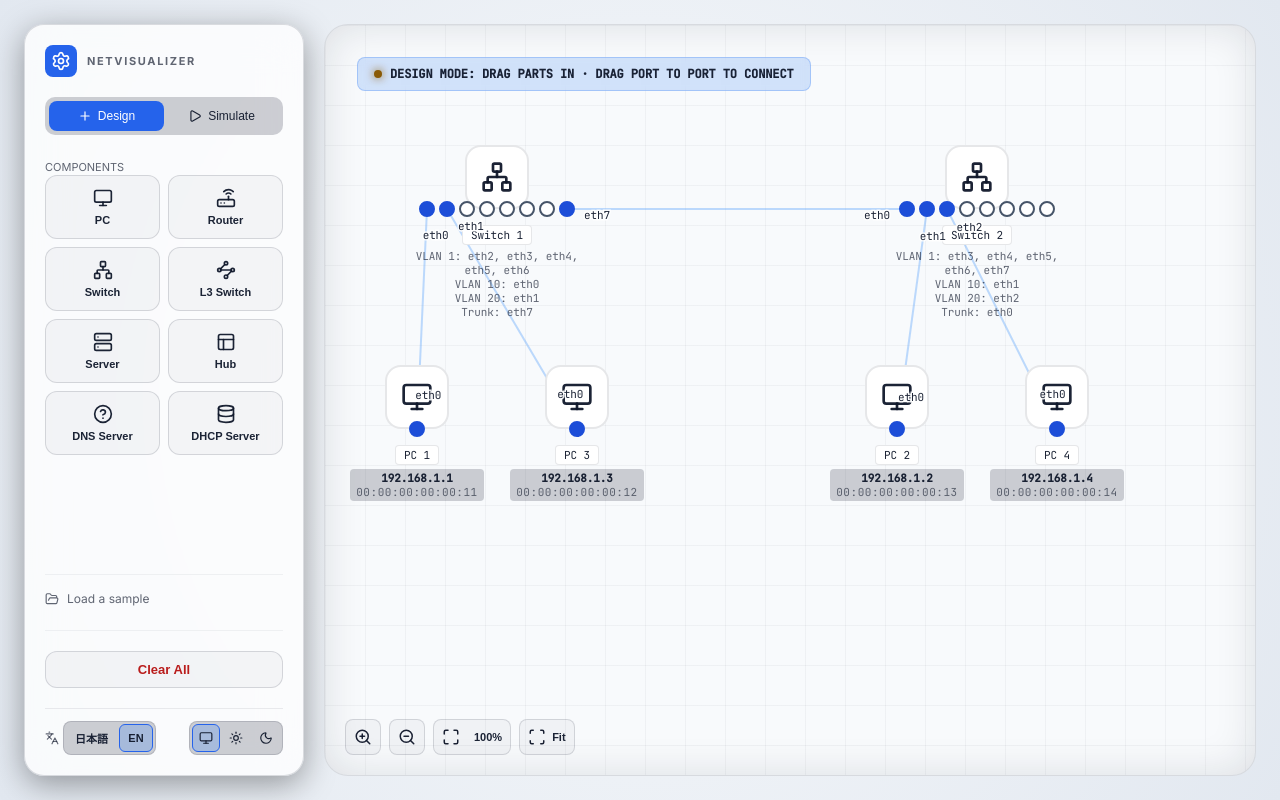
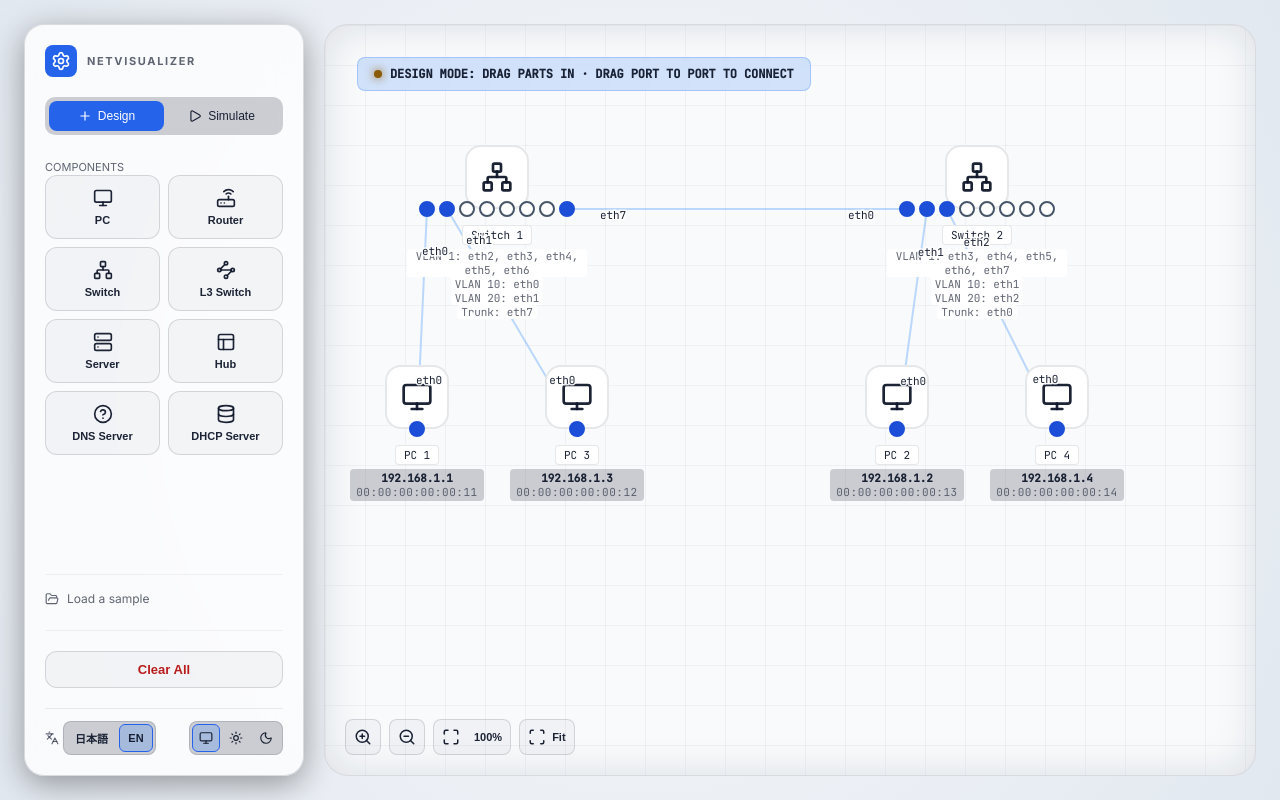
Before and after one commit to Mono-Gen/NetVisualizer, a React (Vite) app: page / in a window 1280 px wide. Both pictures are taken after a click on the button "8. VLANs and a Trunk". Built offline with nearby package versions, Linux system fonts and the light colour scheme.

Commit message:
fix: keep cable port names clear of the device label on long cables, give VLAN/SVI badges a background, spread out sample 9

```diff
--- a/src/components/canvas/LinkRenderer.tsx
+++ b/src/components/canvas/LinkRenderer.tsx
@@ -63,6 +63,9 @@ export const LinkRenderer: React.FC<LinkRendererProps> = ({
  * 文字は背景色の縁取り(ハロー)を付け、線やノードの上でも読めるようにする。
  */
 const LABEL_DISTANCE = 30;
+/** 十分に長いケーブルでは、ポート名を少し遠くへ置く(下辺に並ぶ機器名ラベルと重ならないように)。短いケーブルでは、両端の文字が重なるので近いまま */
+const LABEL_DISTANCE_LONG = 46;
+const LONG_LINK = 150;
 
 export const LinkPortLabels: React.FC<{ link: NetLink; nodes: NetNode[] }> = ({ link, nodes }) => {
   const fromNode = nodes.find((n) => n.id === link.from);
@@ -77,11 +80,12 @@ export const LinkPortLabels: React.FC<{ link: NetLink; nodes: NetNode[] }> = ({
   const dist = Math.hypot(dx, dy) || 1;
   // 線に沿って相手側へ寄せ、さらに線に直交する方向へずらして、線そのものと文字が重ならないようにする
   const nx = -dy / dist, ny = dx / dist;
-  const at = (p: { x: number; y: number }, sign: number) => ({
-    x: p.x + sign * (dx / dist) * LABEL_DISTANCE + nx * 10,
-    y: p.y + sign * (dy / dist) * LABEL_DISTANCE + ny * 10
+  const distance = dist >= LONG_LINK ? LABEL_DISTANCE_LONG : LABEL_DISTANCE;
+  const at = (p: { x: number; y: number }, sign: number, d: number) => ({
+    x: p.x + sign * (dx / dist) * d + nx * 10,
+    y: p.y + sign * (dy / dist) * d + ny * 10
   });
-  const a = at(p1, 1), b = at(p2, -1);
+  const a = at(p1, 1, distance), b = at(p2, -1, distance);
   const style: React.CSSProperties = {
     fill: 'var(--text-main)', stroke: 'rgba(var(--panel-rgb), 0.9)', strokeWidth: 3, paintOrder: 'stroke',
     pointerEvents: 'none', userSelect: 'none'
--- a/src/components/canvas/NodeRenderer.tsx
+++ b/src/components/canvas/NodeRenderer.tsx
@@ -115,18 +115,18 @@ export const NodeRenderer: React.FC<NodeRendererProps> = ({
       {isVlanSwitch(node) && (vlanSummary(node).length > 1 || trunkPortNames(node).length > 0) && (
         <div style={{ display: 'flex', flexDirection: 'column', alignItems: 'center', marginTop: '4px', width: 'max-content', maxWidth: '180px' }}>
           {vlanSummary(node).map(s => (
-            <span key={s.vlan} className="label-mono" style={{ fontSize: '11px', color: 'var(--text-dim)', textAlign: 'center', overflowWrap: 'anywhere' }}
+            <span key={s.vlan} className="label-mono" style={{ fontSize: '11px', color: 'var(--text-dim)', textAlign: 'center', overflowWrap: 'anywhere', background: 'var(--node-bg)', padding: '0 4px', borderRadius: '3px' }}
               title={`VLAN ${s.vlan}: ${s.ports.join(', ')}`}>VLAN {s.vlan}: {s.ports.join(', ')}</span>
           ))}
           {trunkPortNames(node).length > 0 && (
-            <span className="label-mono" style={{ fontSize: '11px', color: 'var(--text-dim)', textAlign: 'center', overflowWrap: 'anywhere' }}
+            <span className="label-mono" style={{ fontSize: '11px', color: 'var(--text-dim)', textAlign: 'center', overflowWrap: 'anywhere', background: 'var(--node-bg)', padding: '0 4px', borderRadius: '3px' }}
               title={`Trunk: ${trunkPortNames(node).join(', ')}`}>Trunk: {trunkPortNames(node).join(', ')}</span>
           )}
         </div>
       )}
       <div style={{ display: 'flex', flexDirection: 'column', alignItems: 'center', marginTop: '4px', gap: '2px' }}>
         {isSviMode(node) && (node.svis || []).filter(s => s.ip).map(s => (
-          <div key={s.id} title={`${sviName(s)} ${s.ip}`} style={{ display: 'flex', alignItems: 'center', gap: '6px', background: 'rgba(var(--shade), 0.2)', padding: '2px 6px', borderRadius: '4px', maxWidth: '100%' }}>
+          <div key={s.id} title={`${sviName(s)} ${s.ip}`} style={{ display: 'flex', alignItems: 'center', gap: '6px', background: 'var(--node-bg)', padding: '2px 6px', borderRadius: '4px', border: '1px solid rgba(var(--ink), 0.1)', maxWidth: '100%' }}>
             <span className="label-mono" style={{ fontSize: '11px', color: 'var(--text-dim)' }}>{sviName(s)}</span>
             <span className="label-mono" style={{ fontSize: '11px', color: 'var(--text-main)', fontWeight: 600 }}>{s.ip}</span>
           </div>
--- a/src/data/sampleTopologies.ts
+++ b/src/data/sampleTopologies.ts
@@ -242,7 +242,7 @@ const sviSample: SampleTopology = {
   description: 'One L3 switch with VLAN 10 and VLAN 20. Each VLAN has an SVI (192.168.10.1 and 192.168.20.1) that the PCs use as their gateway. Ping works inside a VLAN, and between the VLANs because the switch routes.',
   build: () => {
     MAC_SEQ.reset();
-    const l3 = makeNode('l3', 'l3switch', 'L3 Switch 1', 380, 120, makeSwitchPorts('l3', 8), { svis: [] });
+    const l3 = makeNode('l3', 'l3switch', 'L3 Switch 1', 380, 80, makeSwitchPorts('l3', 8), { svis: [] });
     l3.interfaces[0].accessVlan = 10;
     l3.interfaces[1].accessVlan = 10;
     l3.interfaces[2].accessVlan = 20;
@@ -253,10 +253,10 @@ const sviSample: SampleTopology = {
       { id: 'l3_svi10', vlan: 10, ip: '192.168.10.1', subnet: LAN, mac: sviMac() },
       { id: 'l3_svi20', vlan: 20, ip: '192.168.20.1', subnet: LAN, mac: sviMac() }
     ];
-    const pc1 = makeNode('pc1', 'pc', 'PC 1', 120, 340, [makeIface('pc1', 0, '192.168.10.10', LAN, '192.168.10.1')]);
-    const pc2 = makeNode('pc2', 'pc', 'PC 2', 280, 340, [makeIface('pc2', 0, '192.168.10.11', LAN, '192.168.10.1')]);
-    const pc3 = makeNode('pc3', 'pc', 'PC 3', 480, 340, [makeIface('pc3', 0, '192.168.20.10', LAN, '192.168.20.1')]);
-    const pc4 = makeNode('pc4', 'pc', 'PC 4', 640, 340, [makeIface('pc4', 0, '192.168.20.11', LAN, '192.168.20.1')]);
+    const pc1 = makeNode('pc1', 'pc', 'PC 1', 100, 420, [makeIface('pc1', 0, '192.168.10.10', LAN, '192.168.10.1')]);
+    const pc2 = makeNode('pc2', 'pc', 'PC 2', 260, 420, [makeIface('pc2', 0, '192.168.10.11', LAN, '192.168.10.1')]);
+    const pc3 = makeNode('pc3', 'pc', 'PC 3', 500, 420, [makeIface('pc3', 0, '192.168.20.10', LAN, '192.168.20.1')]);
+    const pc4 = makeNode('pc4', 'pc', 'PC 4', 660, 420, [makeIface('pc4', 0, '192.168.20.11', LAN, '192.168.20.1')]);
     return {
       nodes: [l3, pc1, pc2, pc3, pc4],
       links: [link('l1', pc1, 0, l3, 0), link('l2', pc2, 0, l3, 1), link('l3', pc3, 0, l3, 2), link('l4', pc4, 0, l3, 3)]
```
